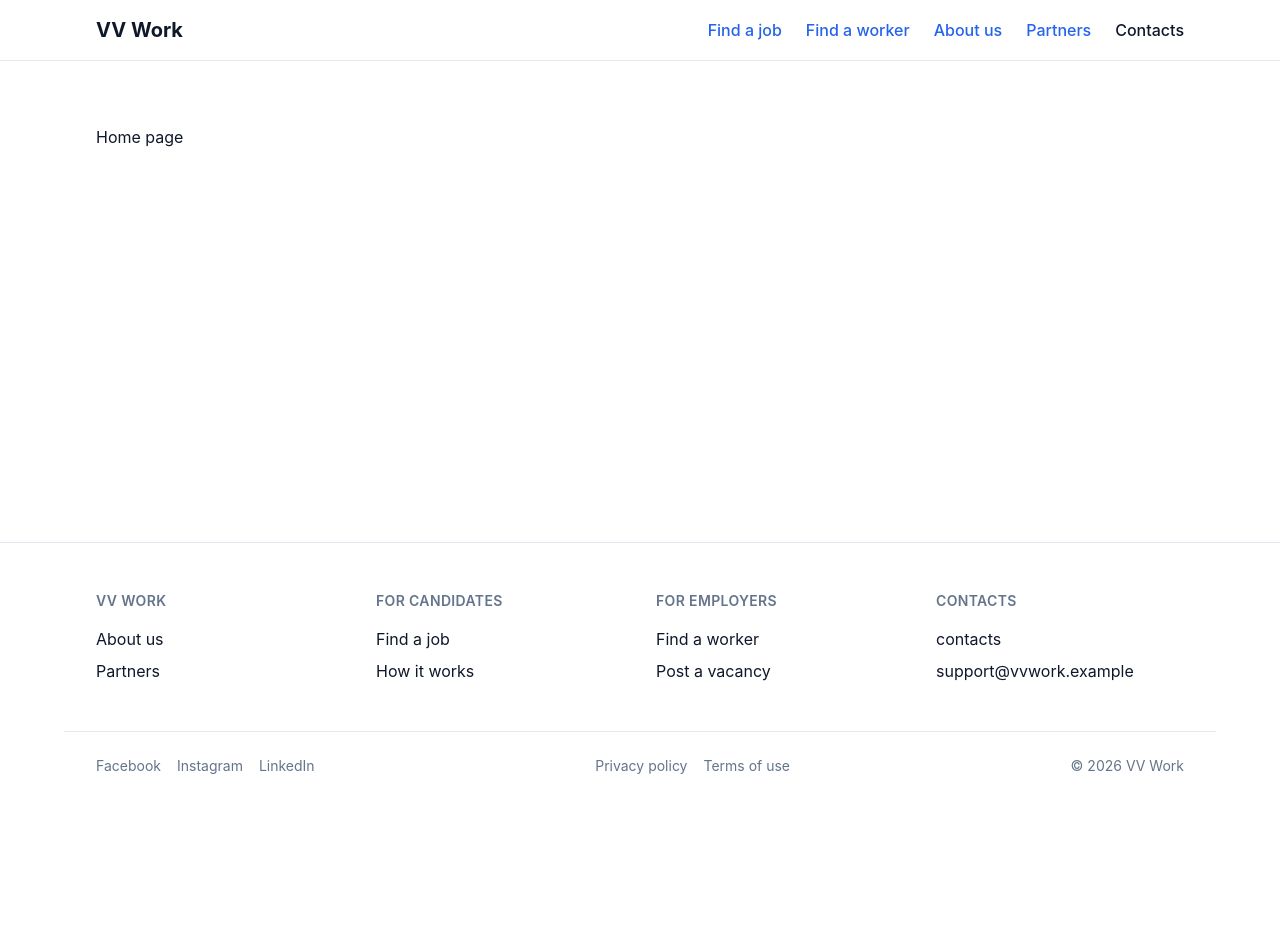
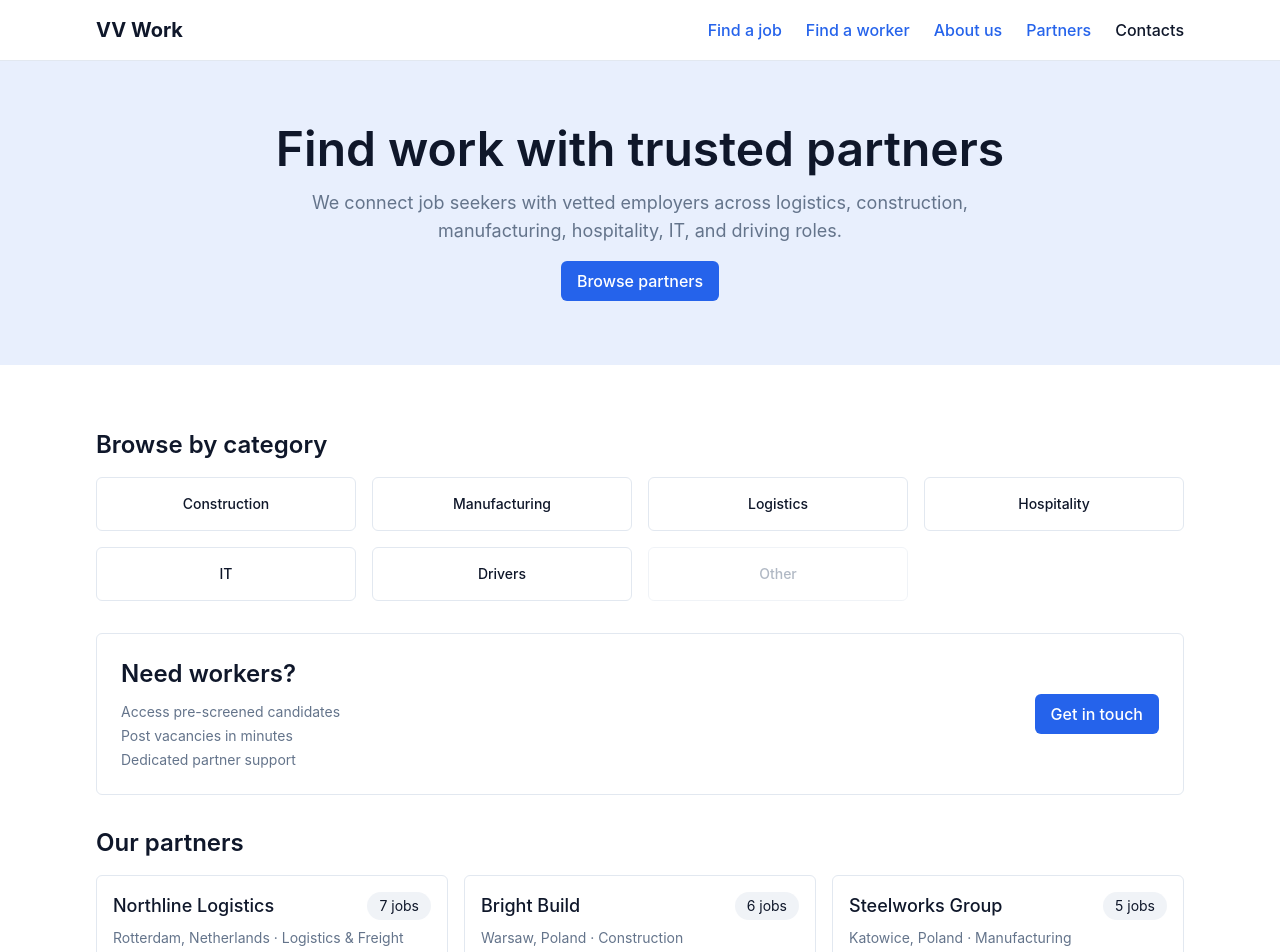
Before and after one commit to mpodaniev/vv-work, a React (Vite) app: page / in a window 1280 px wide. Shown: the top 952 px of the page. Before the commit the page ends 800 px from the top, so only its background shows below. Built offline with nearby package versions, Linux system fonts and the light colour scheme.

Commit message:
wire homepage sections with async partner loading

```diff
--- a/src/pages/HomePage.tsx
+++ b/src/pages/HomePage.tsx
@@ -1,9 +1,57 @@
+import type { ReactNode } from 'react'
+import { getPartners } from '../api/partners'
+import type { Partner } from '../api/types'
+import CategoryGrid, { CategoryGridSkeleton } from '../components/home/CategoryGrid'
+import EmployerCta from '../components/home/EmployerCta'
+import Hero from '../components/home/Hero'
+import PartnerPreviewList, { PartnerPreviewListSkeleton } from '../components/home/PartnerPreviewList'
 import Container from '../components/ui/Container'
+import ErrorState from '../components/ui/ErrorState'
+import { useAsyncResource, type AsyncResourceState } from '../hooks/useAsyncResource'
+
+function renderSection<T>(
+  resource: AsyncResourceState<T>,
+  skeleton: ReactNode,
+  renderSuccess: (data: T) => ReactNode,
+) {
+  if (resource.status === 'idle' || resource.status === 'loading') return skeleton
+  if (resource.status === 'error' && resource.error) {
+    return <ErrorState message={resource.error.message} onRetry={resource.retry} />
+  }
+  if (resource.status === 'success' && resource.data) return renderSuccess(resource.data)
+  return null
+}
 
 export default function HomePage() {
+  const partnersResource = useAsyncResource<Partner[]>((signal) => getPartners({ signal }), [])
+
   return (
-    <Container className="py-section">
-      <h1>Home page</h1>
-    </Container>
+    <>
+      <Hero />
+
+      <Container className="flex flex-col gap-8 py-section">
+        <section aria-labelledby="categories-heading" className="flex flex-col gap-4">
+          <h2 id="categories-heading" className="text-2xl font-semibold text-fg">
+            Browse by category
+          </h2>
+
+          {renderSection(partnersResource, <CategoryGridSkeleton />, (partners) => (
+            <CategoryGrid partners={partners} />
+          ))}
+        </section>
+
+        <EmployerCta />
+
+        <section id="partners-section" aria-labelledby="partners-heading" className="flex flex-col gap-4">
+          <h2 id="partners-heading" className="text-2xl font-semibold text-fg">
+            Our partners
+          </h2>
+
+          {renderSection(partnersResource, <PartnerPreviewListSkeleton />, (partners) => (
+            <PartnerPreviewList partners={partners} />
+          ))}
+        </section>
+      </Container>
+    </>
   )
 }
```
Also changed, not shown: 1 other file (tests, documents, lock files or other folders).
